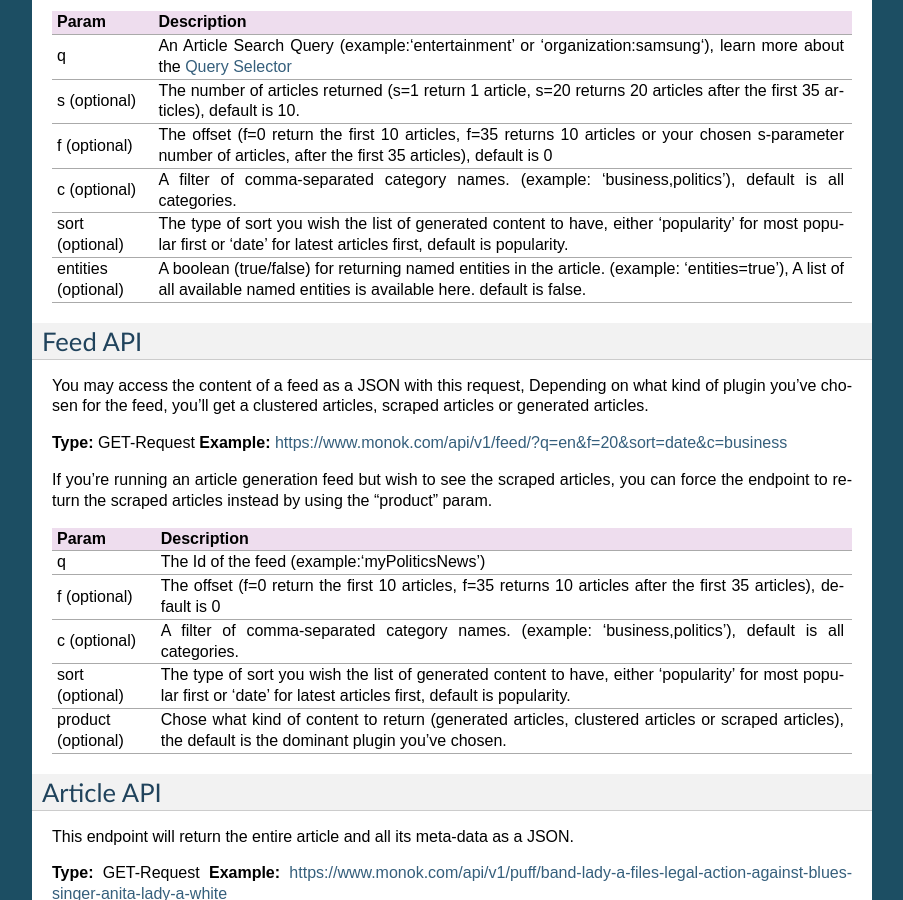
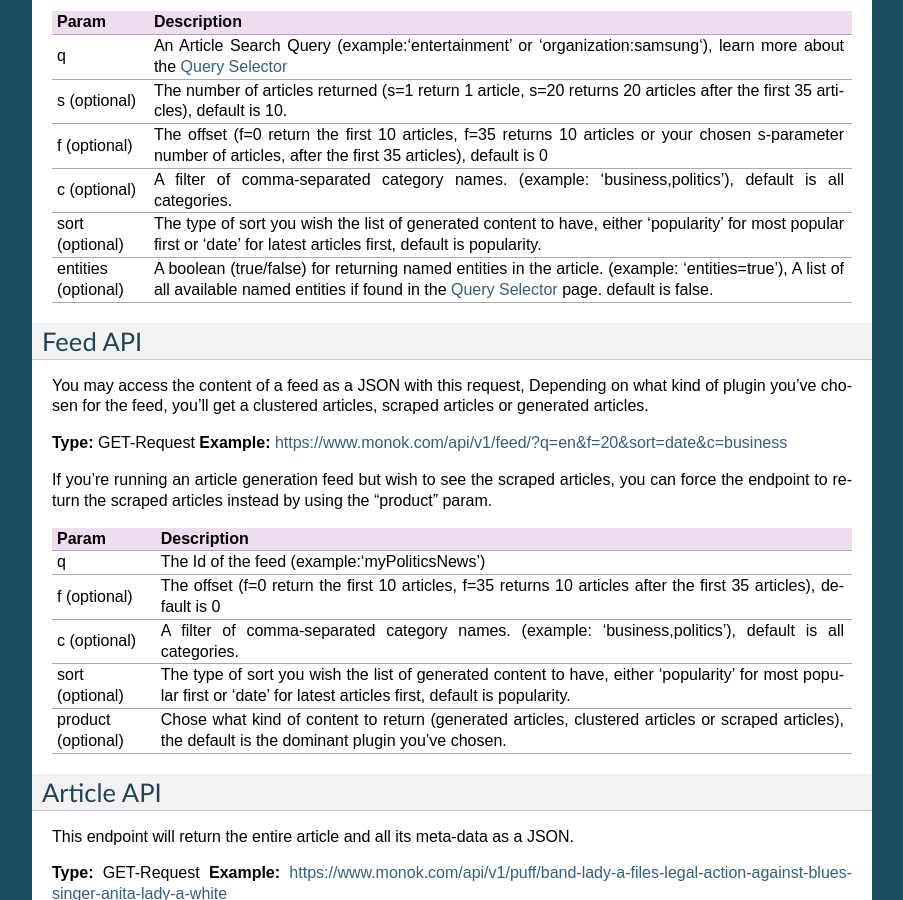
Before and after one commit to monoklabs/monok-docs, a Sphinx documentation site: the page built from docs/api.rst, in a window 1280 px wide and 900 px high, scrolled down 1037 px. Shown: the whole window, without its empty margins (198-1101 px from the left). Built offline with Sphinx 7.4.7, drawn with Linux system fonts in a browser that asks for light colours.

Commit message:
Update api.rst

```diff
--- a/docs/api.rst
+++ b/docs/api.rst
@@ -77,7 +77,7 @@
                   	to have, either ‘popularity’ for most popular first or ‘date’ for
 		  	latest articles first, default is popularity.
 entities (optional)     A boolean (true/false) for returning named entities in the article. (example: ‘entities=true’),
-                  	A list of all available named entities is available here. default is false.
+                  	A list of all available named entities if found in the `Query Selector`_ page. default is false.
 ===================   	================================================================================================
 
 
```
